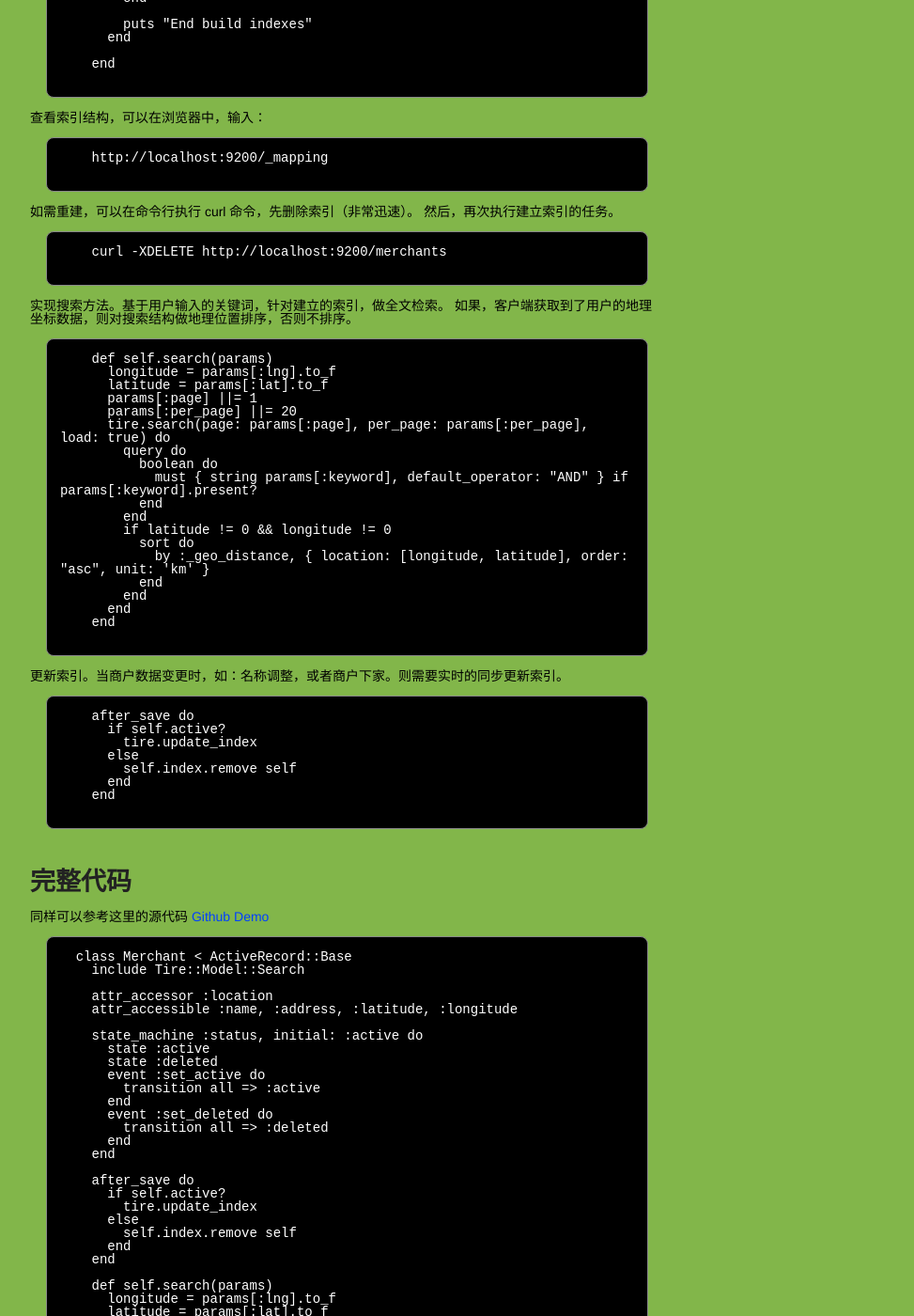
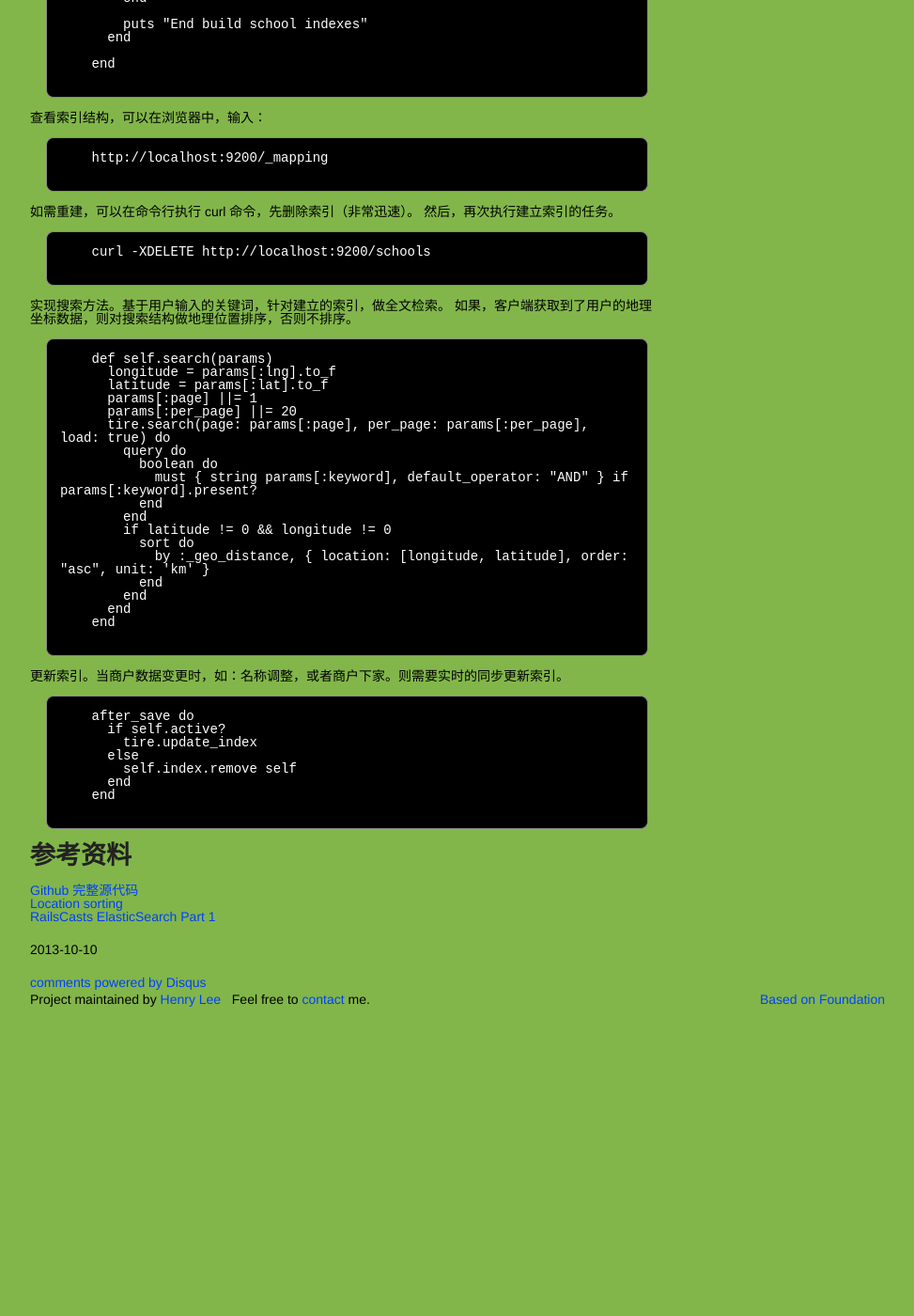
Before and after one commit to manageyp/manageyp.github.com, a Jekyll site: the page built from _posts/2013-10-10-rails-integration-with-elasticsearch-using-tire.html, in a window 1280 px wide and 1400 px high, scrolled down 854 px. Shown: the whole window at 94% size, without its empty margins (153-1126 px from the left). Built offline with Jekyll 4.4.1, drawn with Linux system fonts in a browser that asks for light colours; nearby versions of some CDN libraries; comment, search, counter and statistics services are not loaded; after the commit the page ends 1946 px from its top, so only the background shows below that; some of the changed text lies outside the part shown.

Commit message:
[Change] post elasticsearch-using-tire use school as demo model

```diff
--- a/_posts/2013-10-10-rails-integration-with-elasticsearch-using-tire.html
+++ b/_posts/2013-10-10-rails-integration-with-elasticsearch-using-tire.html
@@ -30,26 +30,26 @@ It easily blends with your ActiveModel/ActiveRecord classes for convenient usage
     mapping do
       indexes :id, :type => 'integer', :index => 'not_analyzed'
       indexes :name, :boost =>  100, analyzer: "snowball"
-      indexes :address, :boost  => 5, analyzer: "snowball"
+      indexes :nick_name, :boost  => 50, analyzer: "snowball"
       indexes :location, :type  => 'geo_point'
     end
   </pre>
 
   运行任务，读取数据，建立索引。
-  rake merchant:build_indexes <br />
+  rake school:build_indexes <br />
   详细 Rake 任务代码如下：
   <pre class="prettyprint lang-html">
-    namespace :merchant do
+    namespace :school do
 
-      desc "build merchant indexes"
+      desc "build school indexes"
       task :build_indexes => :environment do
-        puts "Start build indexes"
+        puts "Start build school indexes"
 
-        Merchant.where(status: 'active').find_in_batches do |batches|
-          Merchant.index.import batches
+        School.where(status: 'active').find_in_batches do |batches|
+          School.index.import batches
         end
 
-        puts "End build indexes"
+        puts "End build school indexes"
       end
 
     end
@@ -62,7 +62,7 @@ It easily blends with your ActiveModel/ActiveRecord classes for convenient usage
   如需重建，可以在命令行执行 curl 命令，先删除索引（非常迅速）。
   然后，再次执行建立索引的任务。
   <pre class="prettyprint lang-html">
-    curl -XDELETE http://localhost:9200/merchants
+    curl -XDELETE http://localhost:9200/schools
   </pre>
 
   实现搜索方法。基于用户输入的关键词，针对建立的索引，做全文检索。
@@ -98,77 +98,8 @@ It easily blends with your ActiveModel/ActiveRecord classes for convenient usage
       end
     end
   </pre>
-  <br />
-  <h3>完整代码</h3>
-  同样可以参考这里的源代码
-  <a href="https://github.com/manageyp/grape_demo/blob/master/app/models/school.rb" target="_blank">Github Demo</a>
-  <pre class="prettyprint lang-html">
-  class Merchant < ActiveRecord::Base
-    include Tire::Model::Search
-
-    attr_accessor :location
-    attr_accessible :name, :address, :latitude, :longitude
-
-    state_machine :status, initial: :active do
-      state :active
-      state :deleted
-      event :set_active do
-        transition all => :active
-      end
-      event :set_deleted do
-        transition all => :deleted
-      end
-    end
-
-    after_save do
-      if self.active?
-        tire.update_index
-      else
-        self.index.remove self
-      end
-    end
-
-    def self.search(params)
-      longitude = params[:lng].to_f
-      latitude = params[:lat].to_f
-      params[:page] ||= 1
-      params[:per_page] ||= 20
-      tire.search(page: params[:page], per_page: params[:per_page], load: true) do
-        query do
-          boolean do
-            must { string params[:keyword], default_operator: "AND" } if params[:keyword].present?
-          end
-        end
-        if latitude != 0 && longitude != 0
-          sort do
-            by :_geo_distance, { location: [longitude, latitude], order: "asc", unit: 'km' }
-          end
-        end
-      end
-    end
-
-    def location
-      { longitude: longitude.to_f, latitude: latitude.to_f }
-    end
-
-    self.include_root_in_json = false
-    def to_indexed_json
-      { id: id,
-        name: name,
-        address: address,
-        location: location
-      }.to_json
-    end
-
-    mapping do
-      indexes :id, :type => 'integer', :index => 'not_analyzed'
-      indexes :name, :boost =>  100, analyzer: "snowball"
-      indexes :address, :boost  => 5, analyzer: "snowball"
-      indexes :location, :type  => 'geo_point'
-    end
-  end
-  </pre>
   <h3>参考资料</h3>
+  <a href="https://github.com/manageyp/grape_demo/blob/master/app/models/school.rb" target="_blank">Github 完整源代码</a><br />
   <a href="https://github.com/karmi/retire/issues/169" target="_blank">Location sorting</a><br />
   <a href="http://railscasts.com/episodes/306-elasticsearch-part-1" target="_blank">RailsCasts ElasticSearch Part 1</a>
 </p>
```
Also changed, not shown: other parts of _posts/2013-10-10-rails-integration-with-elasticsearch-using-tire.html (+1 -1 lines).
